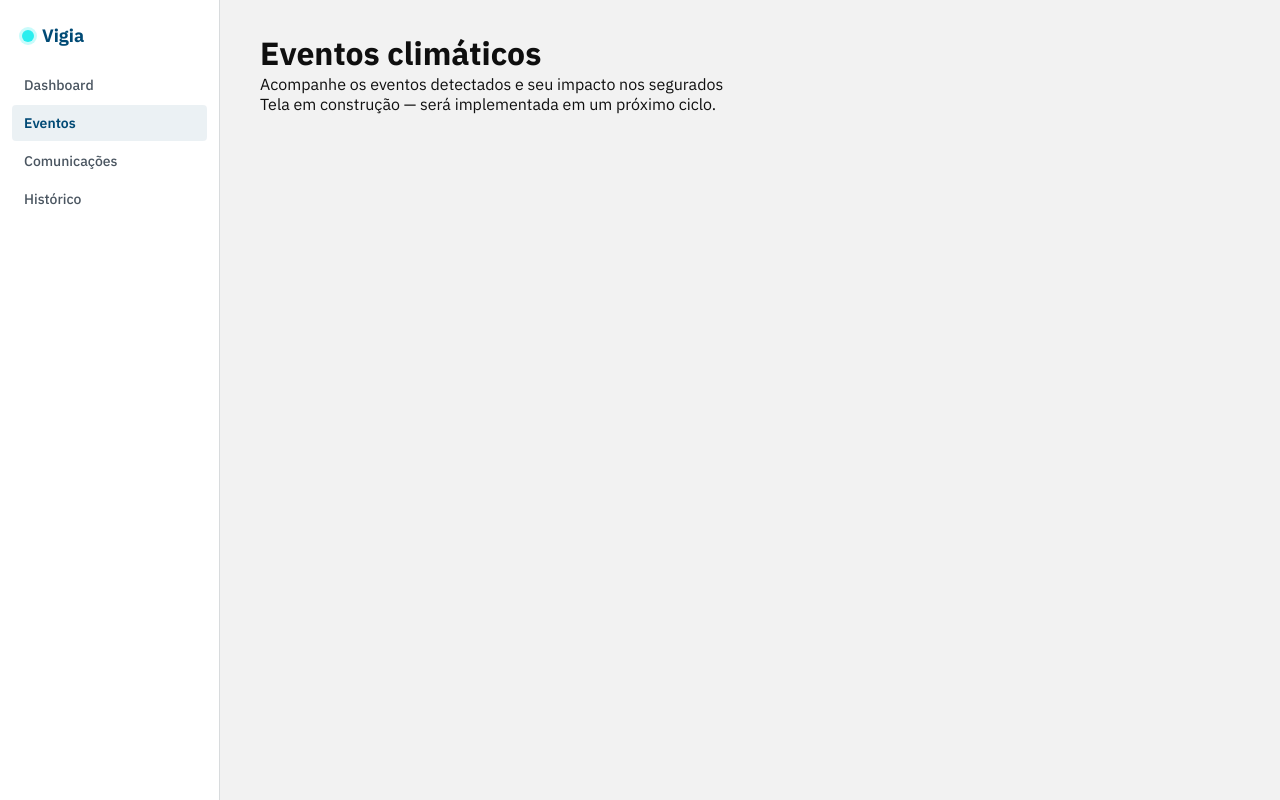
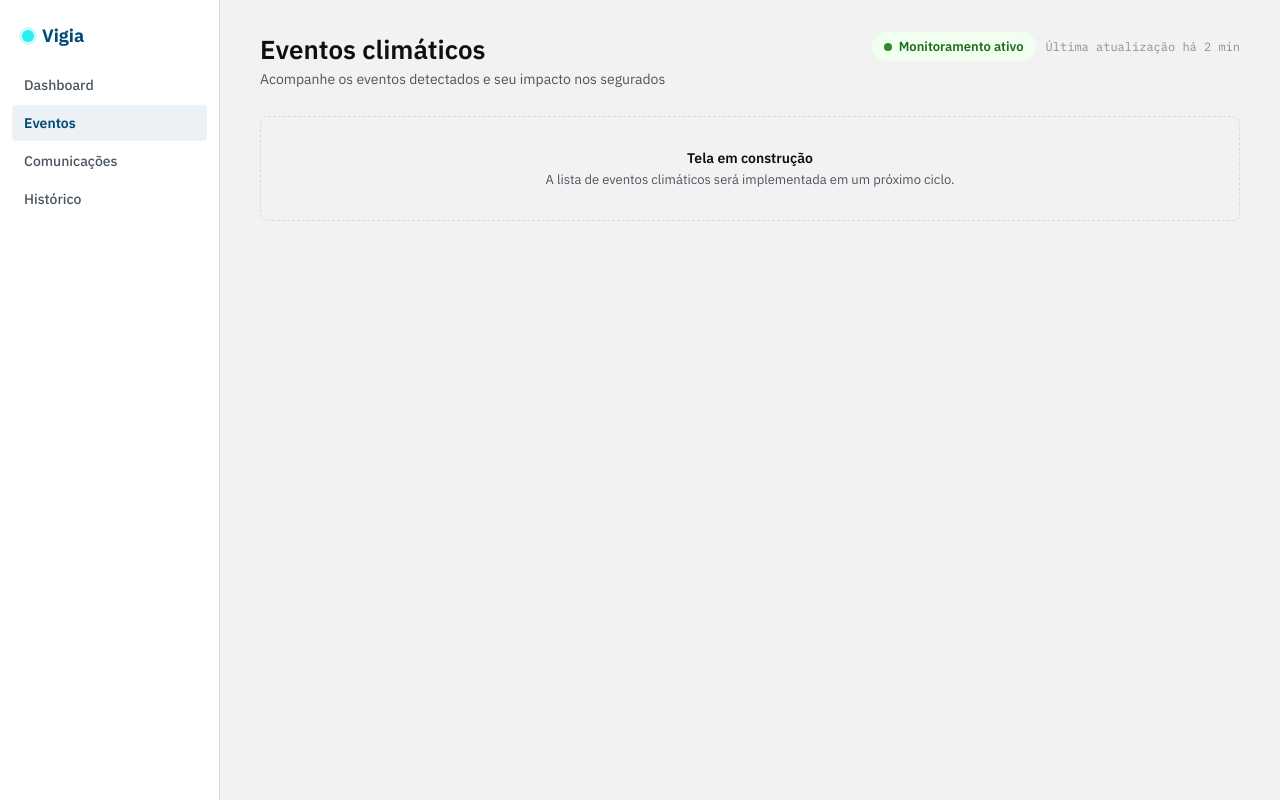
Before and after one commit to SantanaYure/vigiaApp, a React (Vite) app: page /eventos in a window 1280 px wide. Built offline with nearby package versions, Linux system fonts and the light colour scheme.

Commit message:
feat: add shared PageHeader with monitoring status pill; wire placeholder pages

```diff
--- /dev/null
+++ b/src/components/layout/PageHeader.module.css
@@ -0,0 +1,32 @@
+.header {
+  display: flex;
+  justify-content: space-between;
+  align-items: flex-start;
+  gap: var(--space-4);
+  margin-bottom: var(--space-7);
+  flex-wrap: wrap;
+}
+
+.title {
+  font-size: 26px;
+  font-weight: 600;
+  margin: 0 0 var(--space-1);
+}
+
+.subtitle {
+  font-size: 14px;
+  color: var(--color-text-secondary);
+  margin: 0;
+}
+
+.statusGroup {
+  display: flex;
+  align-items: center;
+  gap: 10px;
+}
+
+.lastUpdate {
+  font-size: 12px;
+  color: var(--color-text-tertiary);
+  font-family: var(--font-mono);
+}
--- /dev/null
+++ b/src/components/layout/PageHeader.tsx
@@ -0,0 +1,31 @@
+import { StatusPill } from "../../design-system/StatusPill";
+import { monitoringTone } from "../../design-system/statusTone";
+import { useMonitoringStatus } from "../../hooks/useMonitoringStatus";
+import styles from "./PageHeader.module.css";
+
+interface PageHeaderProps {
+  title: string;
+  subtitle: string;
+}
+
+export function PageHeader({ title, subtitle }: PageHeaderProps) {
+  const monitoring = useMonitoringStatus();
+
+  return (
+    <header className={styles.header}>
+      <div>
+        <h1 className={styles.title}>{title}</h1>
+        <p className={styles.subtitle}>{subtitle}</p>
+      </div>
+      <div className={styles.statusGroup}>
+        <StatusPill
+          tone={monitoringTone(monitoring.state)}
+          label={monitoring.label}
+          spin={monitoring.state === "atualizando"}
+          variant="pill"
+        />
+        <span className={styles.lastUpdate}>{monitoring.lastUpdateLabel}</span>
+      </div>
+    </header>
+  );
+}
--- a/src/pages/CommunicationDetailPage.tsx
+++ b/src/pages/CommunicationDetailPage.tsx
@@ -1,9 +1,14 @@
+import { PageHeader } from "../components/layout/PageHeader";
+import { EmptyState } from "../design-system/EmptyState";
+
 export function CommunicationDetailPage() {
   return (
     <div>
-      <h1>Detalhe da comunicação</h1>
-      <p>Conteúdo e status da comunicação selecionada</p>
-      <p>Tela em construção — será implementada em um próximo ciclo.</p>
+      <PageHeader title="Detalhe da comunicação" subtitle="Conteúdo e status da comunicação selecionada" />
+      <EmptyState
+        title="Tela em construção"
+        description="O detalhe da comunicação será implementado em um próximo ciclo."
+      />
     </div>
   );
 }
--- a/src/pages/CommunicationsPage.tsx
+++ b/src/pages/CommunicationsPage.tsx
@@ -1,9 +1,14 @@
+import { PageHeader } from "../components/layout/PageHeader";
+import { EmptyState } from "../design-system/EmptyState";
+
 export function CommunicationsPage() {
   return (
     <div>
-      <h1>Comunicações</h1>
-      <p>Mensagens preventivas geradas pela IA</p>
-      <p>Tela em construção — será implementada em um próximo ciclo.</p>
+      <PageHeader title="Comunicações" subtitle="Mensagens preventivas geradas pela IA" />
+      <EmptyState
+        title="Tela em construção"
+        description="A lista de comunicações será implementada em um próximo ciclo."
+      />
     </div>
   );
 }
--- a/src/pages/EventDetailPage.tsx
+++ b/src/pages/EventDetailPage.tsx
@@ -1,9 +1,14 @@
+import { PageHeader } from "../components/layout/PageHeader";
+import { EmptyState } from "../design-system/EmptyState";
+
 export function EventDetailPage() {
   return (
     <div>
-      <h1>Detalhe do evento</h1>
-      <p>Informações completas sobre o evento selecionado</p>
-      <p>Tela em construção — será implementada em um próximo ciclo.</p>
+      <PageHeader title="Detalhe do evento" subtitle="Informações completas sobre o evento selecionado" />
+      <EmptyState
+        title="Tela em construção"
+        description="O detalhe do evento será implementado em um próximo ciclo."
+      />
     </div>
   );
 }
--- a/src/pages/EventsPage.tsx
+++ b/src/pages/EventsPage.tsx
@@ -1,9 +1,14 @@
+import { PageHeader } from "../components/layout/PageHeader";
+import { EmptyState } from "../design-system/EmptyState";
+
 export function EventsPage() {
   return (
     <div>
-      <h1>Eventos climáticos</h1>
-      <p>Acompanhe os eventos detectados e seu impacto nos segurados</p>
-      <p>Tela em construção — será implementada em um próximo ciclo.</p>
+      <PageHeader title="Eventos climáticos" subtitle="Acompanhe os eventos detectados e seu impacto nos segurados" />
+      <EmptyState
+        title="Tela em construção"
+        description="A lista de eventos climáticos será implementada em um próximo ciclo."
+      />
     </div>
   );
 }
--- a/src/pages/HistoryPage.tsx
+++ b/src/pages/HistoryPage.tsx
@@ -1,9 +1,11 @@
+import { PageHeader } from "../components/layout/PageHeader";
+import { EmptyState } from "../design-system/EmptyState";
+
 export function HistoryPage() {
   return (
     <div>
-      <h1>Histórico</h1>
-      <p>Registro de eventos, comunicações e simulações de envio</p>
-      <p>Tela em construção — será implementada em um próximo ciclo.</p>
+      <PageHeader title="Histórico" subtitle="Registro de eventos, comunicações e simulações de envio" />
+      <EmptyState title="Tela em construção" description="O histórico será implementado em um próximo ciclo." />
     </div>
   );
 }
```
Also changed, not shown: 2 other files (tests, documents, lock files or other folders).
